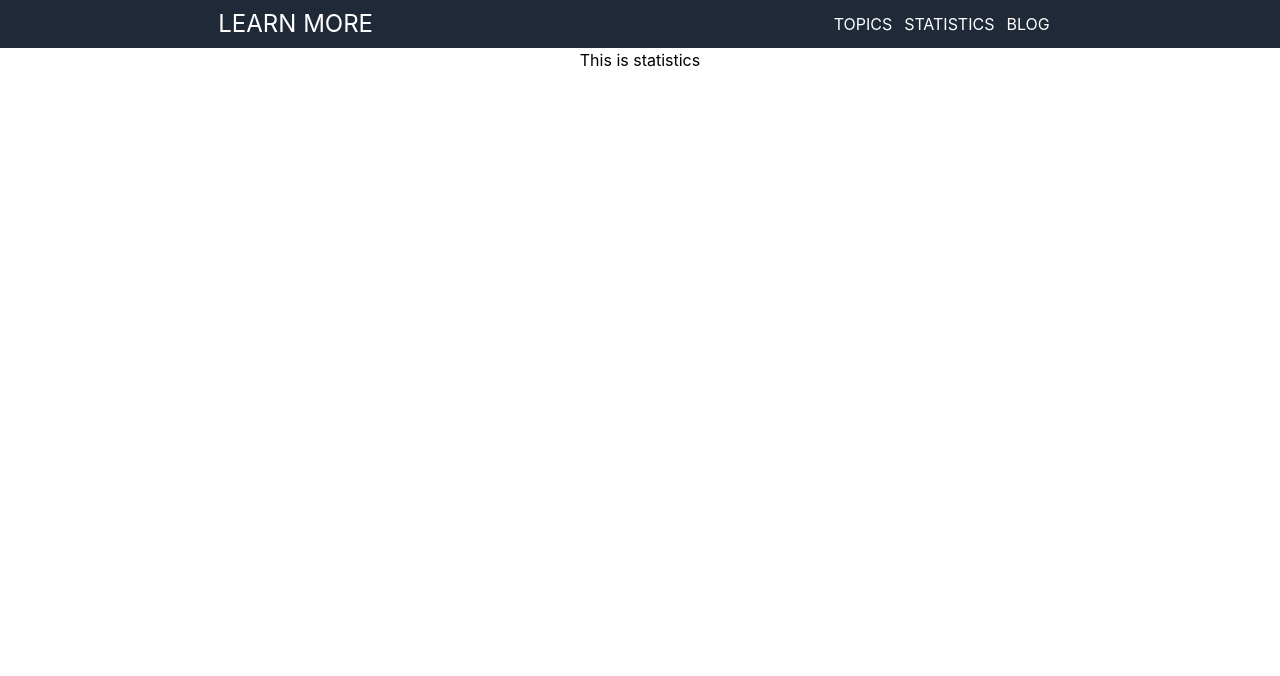
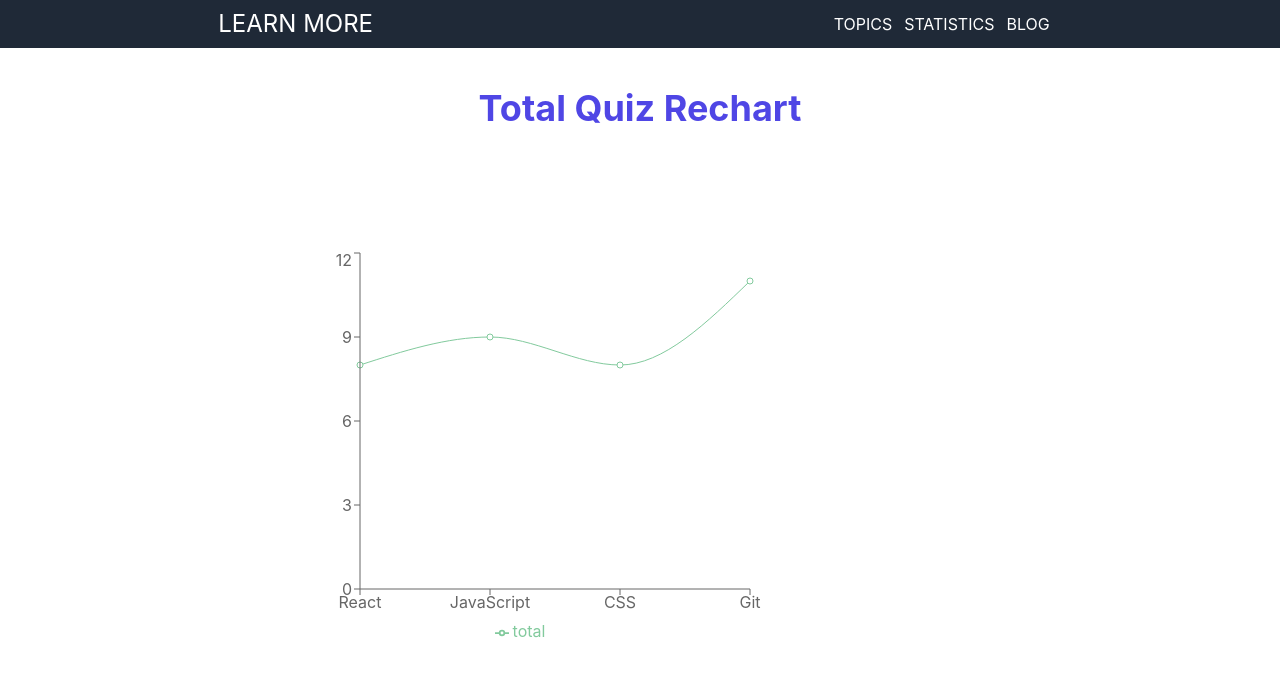
Before and after one commit to abubakkar11/react-quice, a React (Create React App) app: page /statistics in a window 1280 px wide. Shown: the top 676 px of the page. Built offline with nearby package versions, Linux system fonts and the light colour scheme.

Commit message:
rechart added

```diff
--- a/package.json
+++ b/package.json
@@ -12,6 +12,7 @@
     "react-router-dom": "^6.4.2",
     "react-scripts": "5.0.1",
     "react-toastify": "^9.0.8",
+    "recharts": "^2.1.14",
     "web-vitals": "^2.1.4"
   },
   "scripts": {
--- a/src/component/QuizOption/QuizOption.js
+++ b/src/component/QuizOption/QuizOption.js
@@ -3,7 +3,7 @@ import React from 'react';
 const QuizOption = ({option , quizAnser}) => {
     return (
         <div className='hover:bg-slate-500 hover:text-white hover:rounded-md '>
-          <button onClick={quizAnser(option)} className='p-5 px-44 w-full flex items-center border border-2 border-gray-500 rounded-md'>
+          <button onClick={quizAnser} className='p-5 px-44 w-full  flex items-center border border-2 border-gray-500 rounded-md'>
              {option}
           </button>
         </div>
--- a/src/component/Statistics/Statistics.js
+++ b/src/component/Statistics/Statistics.js
@@ -1,9 +1,32 @@
 import React from 'react';
+import { useLoaderData } from 'react-router-dom';
+import { LineChart, Line, XAxis, YAxis, CartesianGrid, Tooltip, Legend, ResponsiveContainer } from 'recharts';
+
 
 const Statistics = () => {
+    const data = [
+        {"id":1,"name":"React","logo":"https://live.staticflickr.com/65535/52413593240_e00326e727_o.png","total":8},
+        {"id":2,"name":"JavaScript","logo":"https://live.staticflickr.com/65535/52412638962_12e932256a_o.png","total":9},
+        {"id":4,"name":"CSS","logo":"https://live.staticflickr.com/65535/52413665713_5977a693cb_o.png","total":8},
+        {"id":5,"name":"Git","logo":"https://live.staticflickr.com/65535/52412639027_5692c15b3f_o.png","total":11}
+    ]
     return (
         <div>
-            <h1>This is statistics</h1>
+            <h1 className="text-4xl font-bold text-indigo-600 mt-10">Total Quiz Rechart</h1>
+            <div className='ml-60 mt-20 p-10'>
+            <LineChart width={500} height={400} data={data}   margin={{
+                top: 5,
+                right: 30,
+                left: 20,
+                bottom: 5,
+              }}>
+            <Legend />
+            <Line type="monotone" dataKey='total' stroke="#82ca9d" />
+            <XAxis dataKey='name' />
+            <YAxis />
+            <Tooltip></Tooltip>
+            </LineChart>
+       </div>
         </div>
     );
 };
--- a/src/component/Topics/Topics.js
+++ b/src/component/Topics/Topics.js
@@ -1,9 +1,13 @@
-import React from 'react';
+
+import Home from '../Home/Home';
+
 
 const Topics = ({topic}) => {
     console.log(topic)
+
     return (
         <div>
+           <Home></Home>
         </div>
     );
 };
```
Also changed, not shown: src/Quiz/Quiz.js (line endings or trailing spaces), src/component/Topics/image/quiz.webp (added), 1 other file (tests, documents, lock files or other folders).
